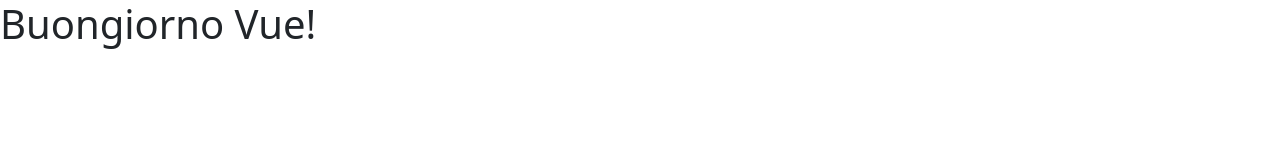
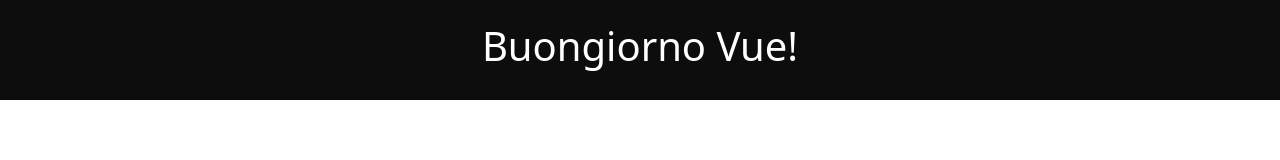
Before and after one commit to eSSeGH/vue-hello, a plain HTML site: page index.html in a window 1280 px wide. Drawn offline with nearby package versions, Linux system fonts and the light colour scheme.

Commit message:
EDIT+STYLE+JS header added

```diff
--- a/css/app.css
+++ b/css/app.css
@@ -3,10 +3,10 @@
     background-color: rgba(0,0,0,0.95);
     display: flex;
     align-items: center;
+    justify-content: center;
 }
 
-header .title-header {
+.title-header {
     font-size: 2.5rem;
-    text-align: center;
     color: white;
 }
--- a/index.html
+++ b/index.html
@@ -10,7 +10,7 @@
 </head>
 
 <body>
-    <script src="https://unpkg.com/vue@3/dist/vue.global.prod.js"></script>
+    <script src="https://unpkg.com/vue@3/dist/vue.global.js"></script>
 
     <div id="app">
 
@@ -30,8 +30,8 @@
             data() {
                 return {
                     message: 'Buongiorno Vue!',
-                    headerClass: 'title-header',
-                    h1Class: 'h1'
+                    headerClass: 'header',
+                    h1Class: 'title-header'
                 }
             }
         }).mount('#app')
```
